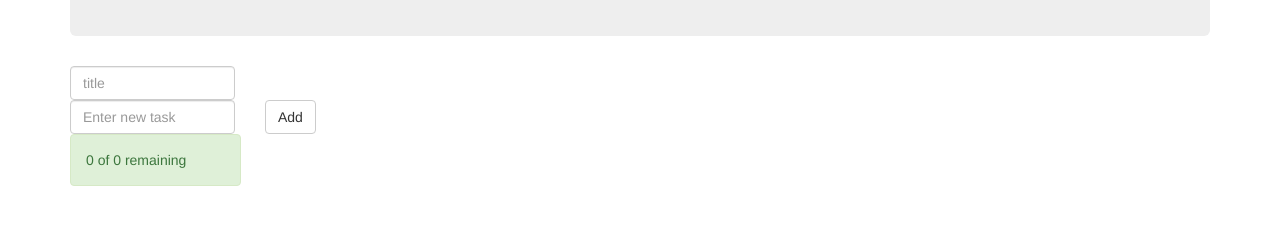
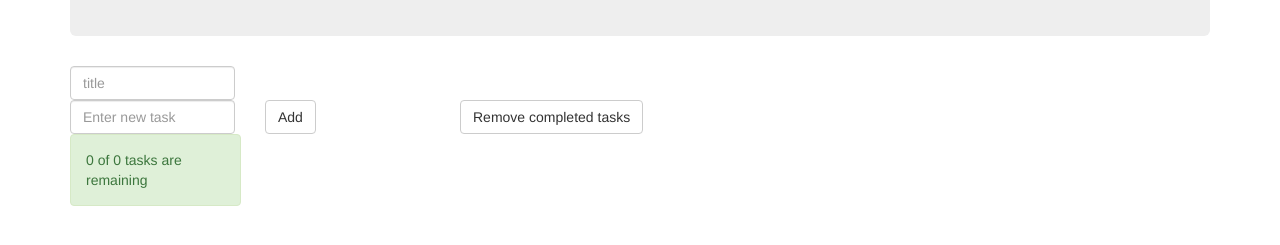
Before and after one commit to deadrow/todo, a plain HTML site: page Todo/index.html in a window 1280 px wide. Shown: the part 159-404 px from the top of the page. Drawn offline with nearby package versions, Linux system fonts and the light colour scheme.

Commit message:
Adding remove completed tasks

```diff
--- a/Todo/index.html
+++ b/Todo/index.html
@@ -25,7 +25,7 @@
          placeholder="title"/>
       </div>
     </div>
-    <div class="row" ng-repeat="task in todo.tasks">
+    <div class="row" ng-repeat="task in todo.tasks track by $index">
       <div class="col-md-8">
         <p><input type="checkbox" value="" ng-model="task.confirmed"
           ng-change="todo.changeCss(task)" >
@@ -41,10 +41,13 @@
       <div class="col-md-2">
         <button type="submit" class="btn btn-default" ng-click='todo.update($event)'>Add</button>
       </div>
+      <div class="col-md-2">
+        <button type="submit" class="btn btn-default" ng-click='todo.remove()'>Remove completed tasks</button>
+      </div>
     </div>
 
     <div class="alert alert-success" >
-    {{todo.remainingTasks()}} of {{todo.tasks.length}} remaining
+    {{todo.remainingTasks()}} of {{todo.tasks.length}} tasks are remaining
     </div>
 
 
```
